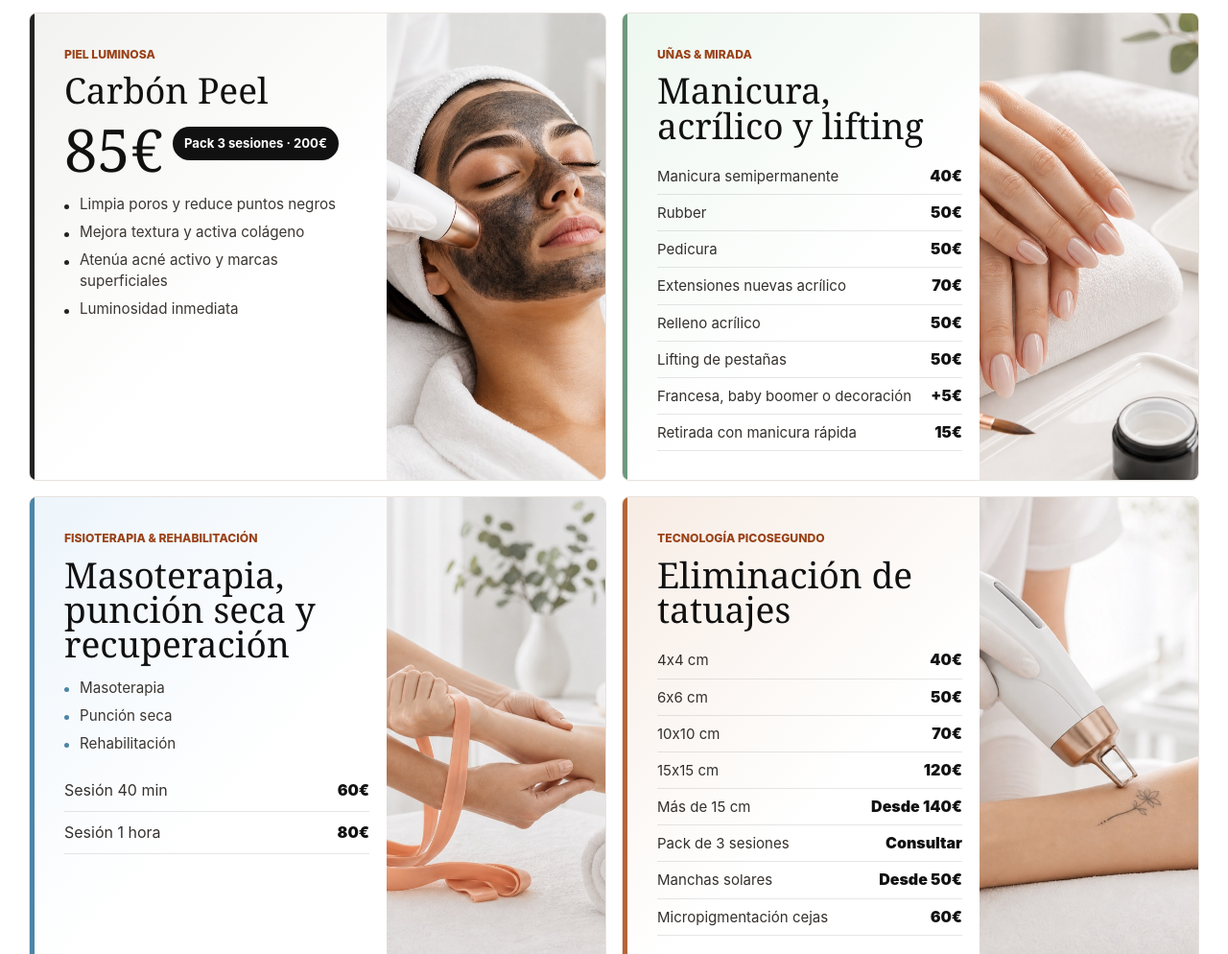
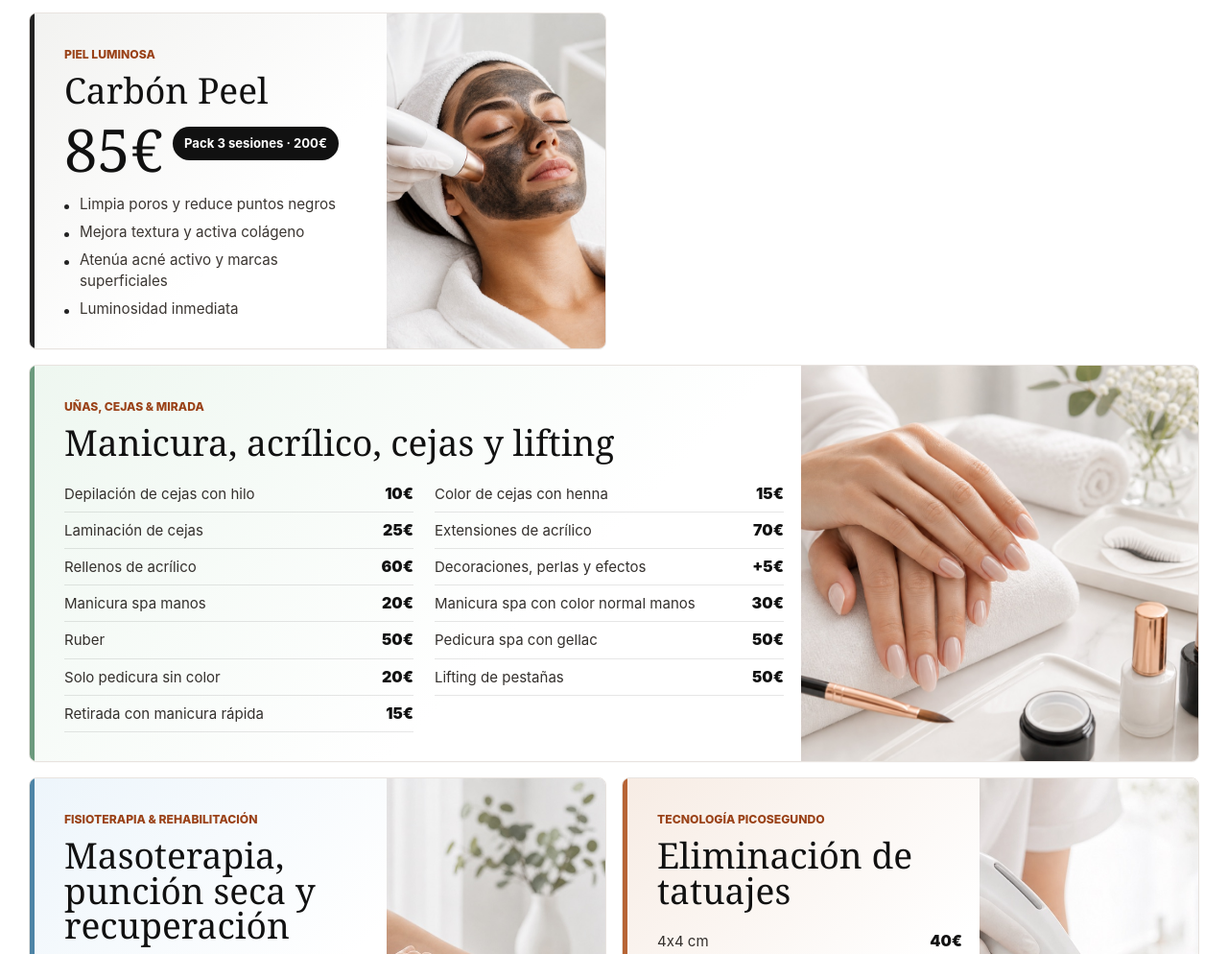
Before and after one commit to jmbjacobo-create/D.Bbeauty, a plain HTML site: page index.html in a window 1280 px wide. Shown: the part 1478-2472 px from the top of the page at 96% size. Drawn offline with Linux system fonts and the light colour scheme.

Commit message:
Add files via upload

```diff
--- a/index.html
+++ b/index.html
@@ -106,18 +106,23 @@
             <img src="assets/optimized/carbon-peel.jpg" alt="Tratamiento facial carbón peel" />
           </article>
 
-          <article class="treatment-card treatment-card--sage">
+          <article class="treatment-card treatment-card--sage treatment-card--wide">
             <div class="treatment-card__copy">
-              <span class="tag">Uñas & mirada</span>
-              <h3>Manicura, acrílico y lifting</h3>
-              <dl class="mini-prices">
-                <div><dt>Manicura semipermanente</dt><dd>40€</dd></div>
-                <div><dt>Rubber</dt><dd>50€</dd></div>
-                <div><dt>Pedicura</dt><dd>50€</dd></div>
-                <div><dt>Extensiones nuevas acrílico</dt><dd>70€</dd></div>
-                <div><dt>Relleno acrílico</dt><dd>50€</dd></div>
+              <span class="tag">Uñas, cejas & mirada</span>
+              <h3>Manicura, acrílico, cejas y lifting</h3>
+              <dl class="mini-prices mini-prices--columns">
+                <div><dt>Depilación de cejas con hilo</dt><dd>10€</dd></div>
+                <div><dt>Color de cejas con henna</dt><dd>15€</dd></div>
+                <div><dt>Laminación de cejas</dt><dd>25€</dd></div>
+                <div><dt>Extensiones de acrílico</dt><dd>70€</dd></div>
+                <div><dt>Rellenos de acrílico</dt><dd>60€</dd></div>
+                <div><dt>Decoraciones, perlas y efectos</dt><dd>+5€</dd></div>
+                <div><dt>Manicura spa manos</dt><dd>20€</dd></div>
+                <div><dt>Manicura spa con color normal manos</dt><dd>30€</dd></div>
+                <div><dt>Ruber</dt><dd>50€</dd></div>
+                <div><dt>Pedicura spa con gellac</dt><dd>50€</dd></div>
+                <div><dt>Solo pedicura sin color</dt><dd>20€</dd></div>
                 <div><dt>Lifting de pestañas</dt><dd>50€</dd></div>
-                <div><dt>Francesa, baby boomer o decoración</dt><dd>+5€</dd></div>
                 <div><dt>Retirada con manicura rápida</dt><dd>15€</dd></div>
               </dl>
             </div>
--- a/styles.css
+++ b/styles.css
@@ -362,6 +362,11 @@ button {
   --card-accent: #b76435;
 }
 
+.treatment-card--wide {
+  grid-column: 1 / -1;
+  grid-template-columns: minmax(0, 1fr) minmax(320px, 34%);
+}
+
 .treatment-card__copy {
   position: relative;
   z-index: 1;
@@ -465,6 +470,11 @@ button {
 .mini-prices--large dt,
 .mini-prices--large dd {
   font-size: 1rem;
+}
+
+.mini-prices--columns {
+  grid-template-columns: repeat(2, minmax(0, 1fr));
+  column-gap: 22px;
 }
 
 .site-footer {
@@ -586,6 +596,10 @@ button {
     grid-template-columns: 1fr;
   }
 
+  .treatment-card--wide {
+    grid-column: auto;
+  }
+
   .treatment-card__copy {
     padding: 24px 22px 22px 28px;
   }
@@ -598,6 +612,10 @@ button {
 
   .mini-prices div {
     grid-template-columns: minmax(0, 1fr) auto;
+  }
+
+  .mini-prices--columns {
+    grid-template-columns: 1fr;
   }
 
   .site-footer {
```
Also changed, not shown: 2 other files.
